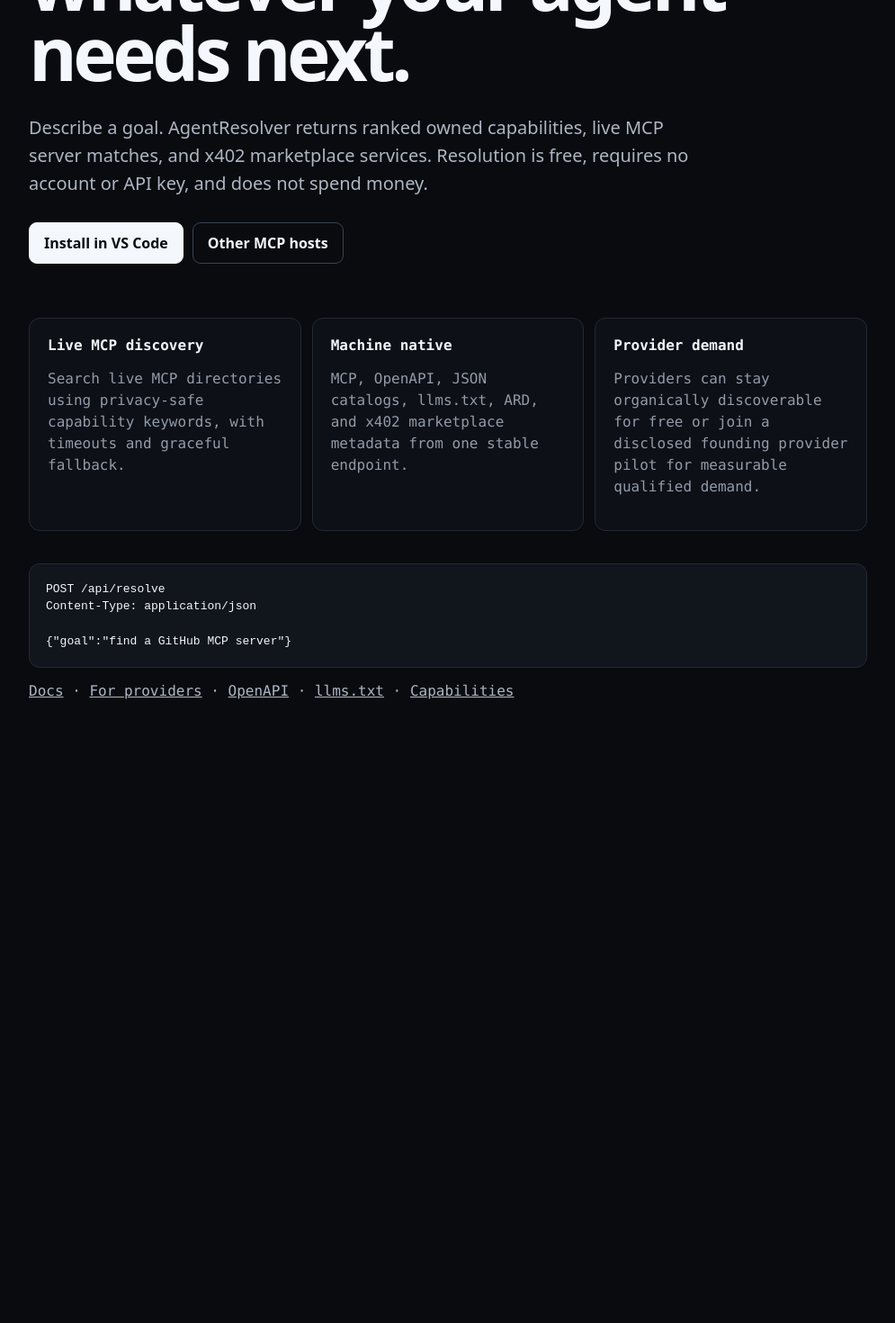
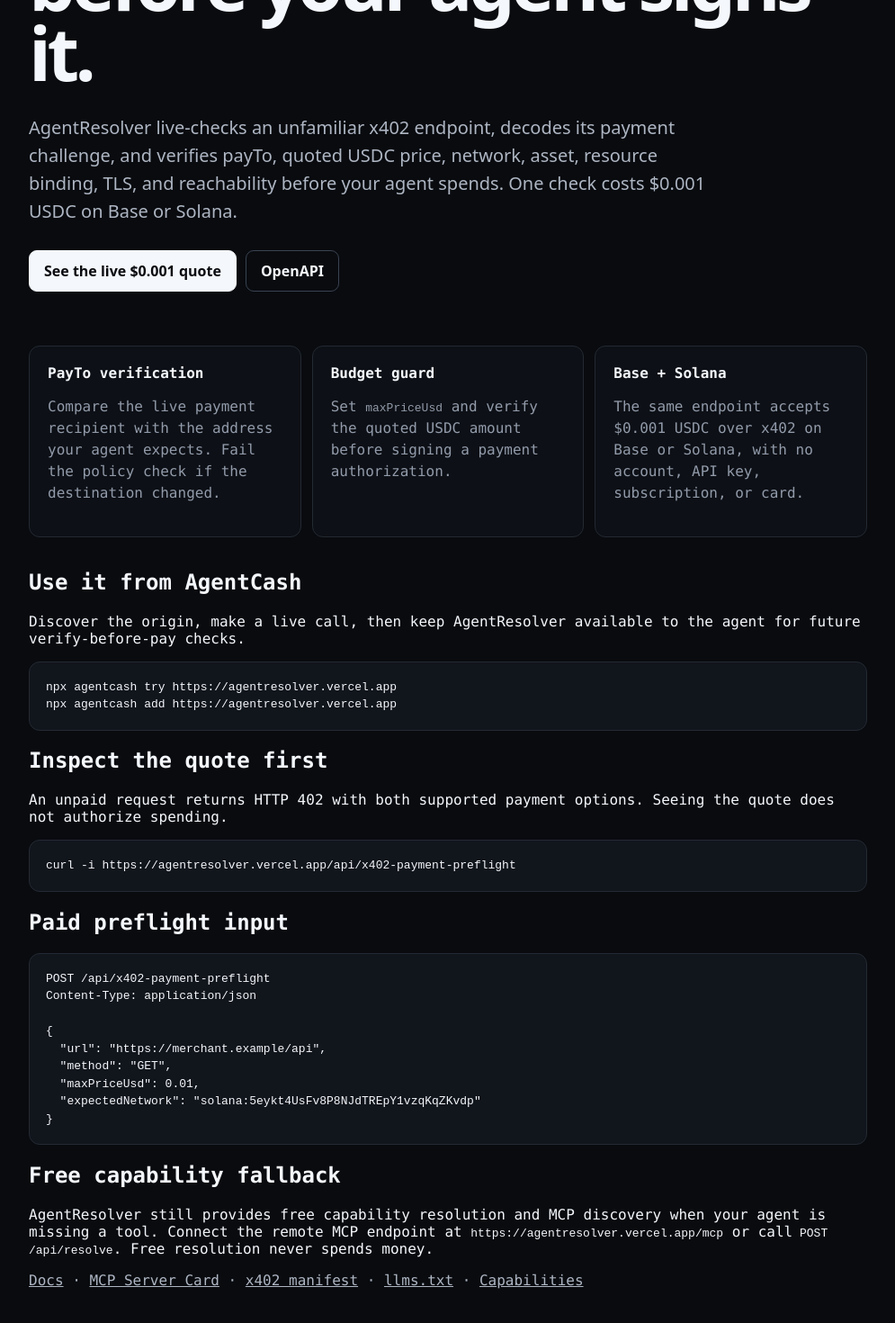
Before and after one commit to waxsway/agentresolver, a Next.js app: page / in a window 1280 px wide. Shown: the part 258-1728 px from the top of the page at 90% size, without its empty margins (142-1137 px from the left). Before the commit the page ends 1131 px from the top, so only its background shows below. Built offline with nearby package versions, Linux system fonts and the light colour scheme.

Commit message:
Lead homepage with paid x402 preflight

```diff
--- a/src/app/page.tsx
+++ b/src/app/page.tsx
@@ -1,60 +1,88 @@
-const example = `POST /api/resolve
+const challengeExample = `curl -i https://agentresolver.vercel.app/api/x402-payment-preflight`;
+
+const agentCashExample = `npx agentcash try https://agentresolver.vercel.app
+npx agentcash add https://agentresolver.vercel.app`;
+
+const paidExample = `POST /api/x402-payment-preflight
 Content-Type: application/json
 
-{"goal":"find a GitHub MCP server"}`;
-
-const vscodeInstall = `vscode:mcp/install?${encodeURIComponent(JSON.stringify({
-  name: "agentresolver",
-  type: "http",
-  url: "https://agentresolver.vercel.app/mcp"
-}))}`;
+{
+  "url": "https://merchant.example/api",
+  "method": "GET",
+  "maxPriceUsd": 0.01,
+  "expectedNetwork": "solana:5eykt4UsFv8P8NJdTREpY1vzqKqZKvdp"
+}`;
 
 export default function Home() {
   return (
     <main>
-      <div className="eyebrow">MACHINE-FIRST CAPABILITY ROUTING</div>
-      <h1>One resolver for whatever your agent needs next.</h1>
+      <div className="eyebrow">X402 VERIFY-BEFORE-PAY</div>
+      <h1>Check an x402 payment before your agent signs it.</h1>
       <p className="lead">
-        Describe a goal. AgentResolver returns ranked owned capabilities, live
-        MCP server matches, and x402 marketplace services. Resolution is free,
-        requires no account or API key, and does not spend money.
+        AgentResolver live-checks an unfamiliar x402 endpoint, decodes its
+        payment challenge, and verifies payTo, quoted USDC price, network,
+        asset, resource binding, TLS, and reachability before your agent spends.
+        One check costs $0.001 USDC on Base or Solana.
       </p>
 
       <p className="actions">
-        <a className="button" href={vscodeInstall}>Install in VS Code</a>{" "}
-        <a className="button secondary" href="/docs#install">Other MCP hosts</a>
+        <a className="button" href="/api/x402-payment-preflight">See the live $0.001 quote</a>{" "}
+        <a className="button secondary" href="/openapi.json">OpenAPI</a>
       </p>
 
       <div className="grid">
         <section>
-          <h2>Live MCP discovery</h2>
+          <h2>PayTo verification</h2>
           <p>
-            Search live MCP directories using privacy-safe capability keywords,
-            with timeouts and graceful fallback.
+            Compare the live payment recipient with the address your agent
+            expects. Fail the policy check if the destination changed.
           </p>
         </section>
         <section>
-          <h2>Machine native</h2>
+          <h2>Budget guard</h2>
           <p>
-            MCP, OpenAPI, JSON catalogs, llms.txt, ARD, and x402 marketplace
-            metadata from one stable endpoint.
+            Set <code>maxPriceUsd</code> and verify the quoted USDC amount
+            before signing a payment authorization.
           </p>
         </section>
         <section>
-          <h2>Provider demand</h2>
+          <h2>Base + Solana</h2>
           <p>
-            Providers can stay organically discoverable for free or join a
-            disclosed founding provider pilot for measurable qualified demand.
+            The same endpoint accepts $0.001 USDC over x402 on Base or Solana,
+            with no account, API key, subscription, or card.
           </p>
         </section>
       </div>
 
-      <pre><code>{example}</code></pre>
+      <h2>Use it from AgentCash</h2>
+      <p>
+        Discover the origin, make a live call, then keep AgentResolver available
+        to the agent for future verify-before-pay checks.
+      </p>
+      <pre><code>{agentCashExample}</code></pre>
+
+      <h2>Inspect the quote first</h2>
+      <p>
+        An unpaid request returns HTTP 402 with both supported payment options.
+        Seeing the quote does not authorize spending.
+      </p>
+      <pre><code>{challengeExample}</code></pre>
+
+      <h2>Paid preflight input</h2>
+      <pre><code>{paidExample}</code></pre>
+
+      <h2>Free capability fallback</h2>
+      <p>
+        AgentResolver still provides free capability resolution and MCP
+        discovery when your agent is missing a tool. Connect the remote MCP
+        endpoint at <code>https://agentresolver.vercel.app/mcp</code> or call
+        <code> POST /api/resolve</code>. Free resolution never spends money.
+      </p>
 
       <p className="links">
         <a href="/docs">Docs</a> ·{" "}
-        <a href="/providers">For providers</a> ·{" "}
-        <a href="/openapi.json">OpenAPI</a> ·{" "}
+        <a href="/mcp/server-card">MCP Server Card</a> ·{" "}
+        <a href="/.well-known/x402">x402 manifest</a> ·{" "}
         <a href="/llms.txt">llms.txt</a> ·{" "}
         <a href="/capabilities.json">Capabilities</a>
       </p>
```
